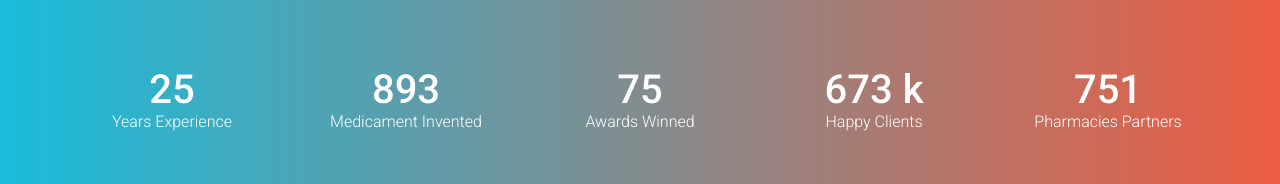
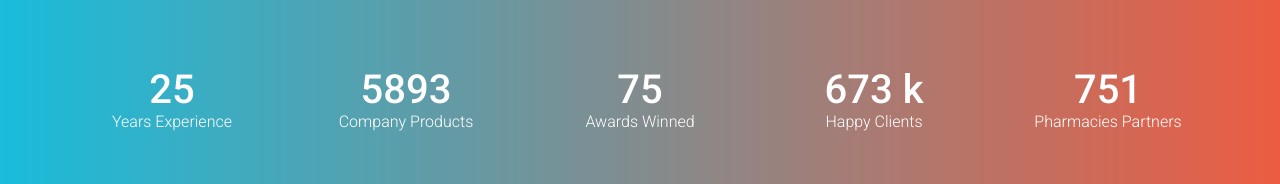
Before and after one commit to dilshad-shibin/Sujith-pharma-New, a plain HTML site: page index.html in a window 1280 px wide. Shown: the part 1556-1740 px from the top of the page. Drawn offline with Linux system fonts and the light colour scheme.

Commit message:
counter company products changed

```diff
--- a/index.html
+++ b/index.html
@@ -231,8 +231,8 @@
 							</div>
 							<div class="col-md-20 col-sm-4 col-xs-6 col-xxs-12">
 								<div class="teaser text-center">
-									<h3 class="counter" data-from="0" data-to="893" data-speed="2100">0</h3>
-									<p>Medicament Invented</p>
+									<h3 class="counter" data-from="0" data-to="5893" data-speed="2100">0</h3>
+									<p>Company Products</p>
 								</div>
 							</div>
 							<div class="col-md-20 col-sm-4 col-xs-6 col-xxs-12">
```
